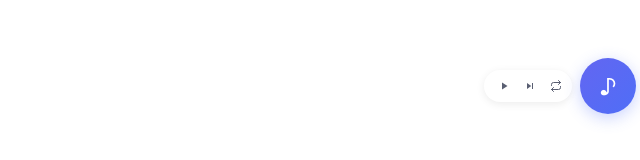
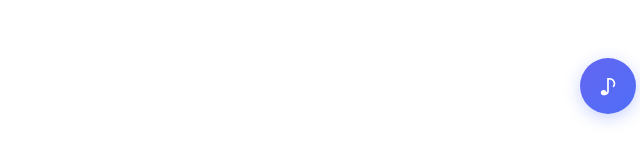
Before and after one commit to feng-y-u/biliplayer-desktop, a React (Vite) app: page / in a window 1280 px wide. Shown: the part 314-474 px from the top of the page, without its empty margins (640-1280 px from the left). Built offline with nearby package versions, Linux system fonts and the light colour scheme.

Commit message:
fix: position hover-bar absolutely for 64px collapsed state, sync main.ts constants

```diff
--- a/electron/main.ts
+++ b/electron/main.ts
@@ -7,8 +7,8 @@
 const __filename = fileURLToPath(import.meta.url);
 const __dirname = path.dirname(__filename);
 
-const THUMB_WIDTH = 200;
-const THUMB_HEIGHT = 72;
+const THUMB_WIDTH = 64;
+const THUMB_HEIGHT = 64;
 const WINDOW_OFFSET = 40;
 const PLAYLIST_PAGE_SIZE = 20;
 const AUDIO_URL_EXPIRY_MS = 10 * 60 * 1000;
--- a/src/components/floating-player/FloatingPlayer.css
+++ b/src/components/floating-player/FloatingPlayer.css
@@ -48,14 +48,15 @@
 }
 
 .float-player:not(.expanded) {
+  position: relative;
   display: flex;
   align-items: center;
   justify-content: flex-end;
   padding-right: 4px;
+  transition: opacity 0.2s ease;
 }
 .float-player:not(.expanded).playing {
   opacity: 0.6;
-  transition: opacity 0.2s ease;
 }
 .float-player:not(.expanded):hover {
   opacity: 1;
@@ -112,17 +113,22 @@
 }
 
 .hover-bar {
+  position: absolute;
+  right: 100%;
+  top: 50%;
+  transform: translateY(-50%);
   display: flex;
   align-items: center;
   gap: 2px;
   background: var(--surface);
   border-radius: 28px;
-  padding: 4px 4px 4px 8px;
+  padding: 4px 8px 4px 4px;
   box-shadow: 0 2px 8px rgba(0,0,0,0.08);
   margin-right: 8px;
   opacity: 0;
   pointer-events: none;
   transition: opacity 0.15s ease;
+  white-space: nowrap;
 }
 .float-player:not(.expanded):hover .hover-bar {
   opacity: 1;
```
